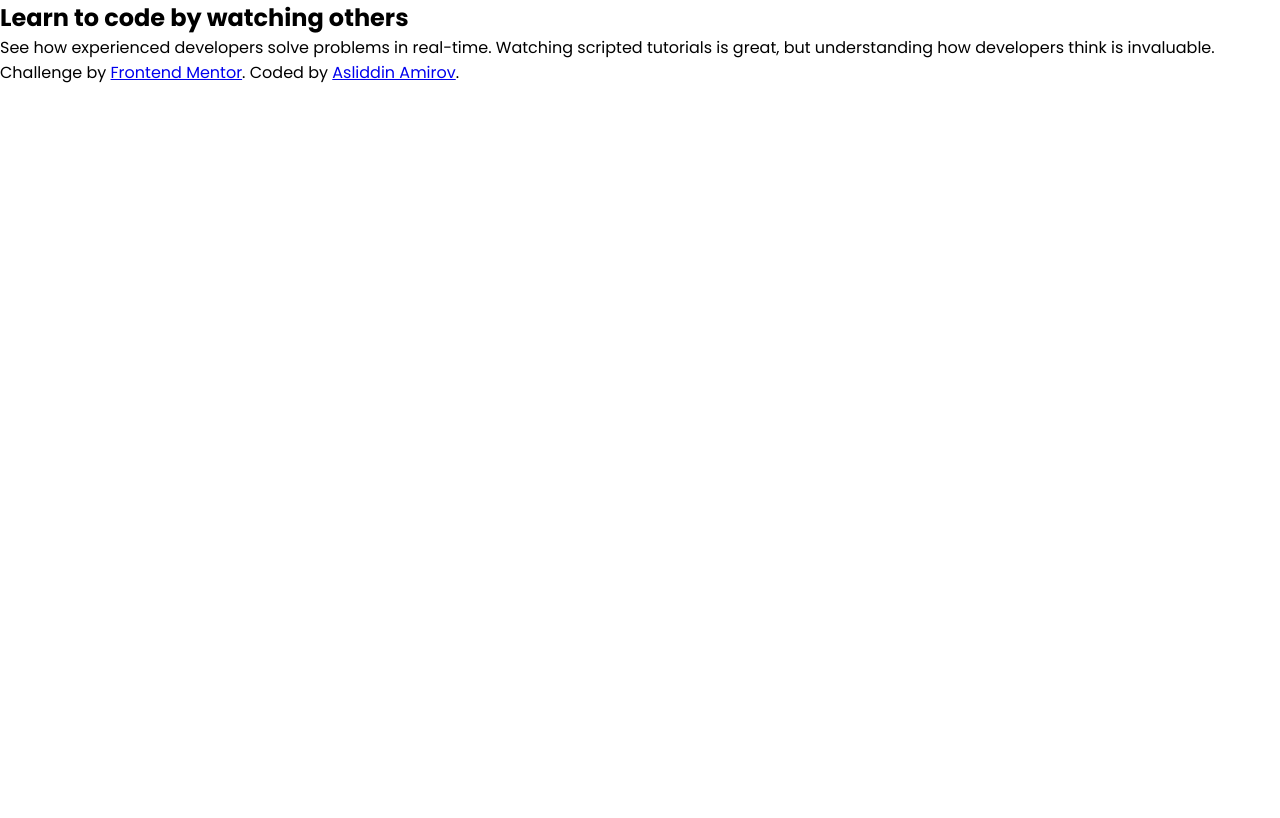
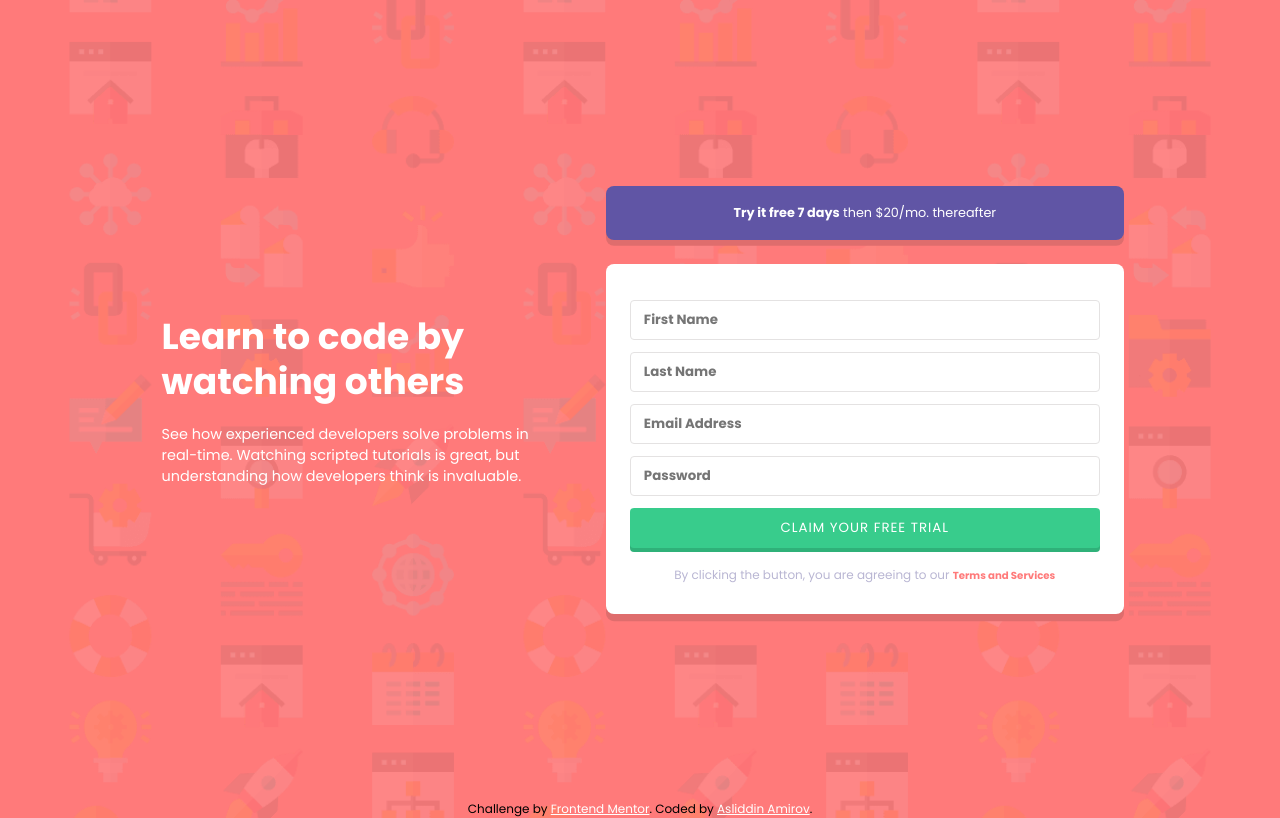
Before and after one commit to asliddinamir/project15-FM, a plain HTML site: page index.html in a window 1280 px wide. Drawn offline with Linux system fonts and the light colour scheme.

Commit message:
done desktop part

```diff
--- a/index.html
+++ b/index.html
@@ -19,11 +19,23 @@
       <p class="description">See how experienced developers solve problems in real-time. Watching scripted tutorials is
         great, but understanding how developers think is invaluable.</p>
     </div>
-    <div class="form">
-
+    <div class="signup">
+      <div class="free_trial">
+        <p><strong>Try it free 7 days</strong> then $20/mo. thereafter</p>
+      </div>
+      <form class="form_container">
+        <input type="text" placeholder="First Name">
+        <input type="text" placeholder="Last Name">
+        <input type="email" placeholder="Email Address">
+        <input type="password" placeholder="Password">
+        <button class="btn">Claim Your Free Trial</button>
+        <div class="register">
+          By clicking the button, you are agreeing to our
+          <span>Terms and Services</span>
+        </div>
+      </form>
     </div>
   </main>
-
 
   <footer>
     <p class="attribution">
--- a/style.css
+++ b/style.css
@@ -8,5 +8,117 @@
 
 body {
     font-family: 'Poppins', sans-serif;
+    background: url('./images/bg-intro-desktop.png') repeat center/cover #ff7a7a;
+    font-size: 1em;
+}
 
+.main {
+    display: flex;
+    align-items: center;
+    min-height: 100vh;
+    justify-content: center;
+    max-width: min(90vw, 1000px);
+    gap: 1em;
+    margin-left: auto;
+    margin-right: auto;
 }
+
+.info {
+    color: #fff;
+    text-align: left;
+    font-size: .9em;
+    padding: 1.5em;
+}
+
+.title {
+    font-size: 2.5em;
+    line-height: 1.25em;
+    margin-bottom: 20px;
+}
+
+.signup {
+    padding: 1em;
+    text-align: center;
+    display: flex;
+    gap: 1.5em;
+    flex-direction: column;
+    flex-wrap: nowrap;
+}
+
+.free_trial {
+    border-radius: 8px;
+    width: auto;
+    color: #fff;
+    box-shadow: 0px 0.45em 0px 0px #df6d6d;
+    background-color: #6055a5;
+    padding: 18px;
+    text-align: inherit;
+    font-size: 0.8em;
+}
+
+.form_container {
+    box-shadow: 0px 0.45em 0px 0px #df6d6d;
+    background-color: white;
+    padding: 1.5em;
+    position: relative;
+    border-radius: 8px;
+}
+
+input {
+    width: 100%;
+    height: 3em;
+    padding: 0 1em;
+    margin-top: 0.9em;
+    font-family: inherit;
+    font-weight: bolder;
+    border: 1px solid #e4e2e2;
+    border-radius: 4px;
+}
+
+.btn {
+    box-shadow: 0px 0.3em 0px 0px #2fb179;
+    border: none;
+    border-radius: 4px;
+    background-color: #38cc8c;
+    text-transform: uppercase;
+    color: white;
+    font-weight: lighter;
+    letter-spacing: 1px;
+    padding-top: 6px;
+    cursor: pointer;
+    width: 100%;
+    height: 3em;
+    padding: 0 1em;
+    margin-top: 0.9em;
+    font-family: inherit;
+}
+
+.btn:hover {
+    background-color: #2fb179;
+    box-shadow: 0px 0.3em 0px 0px #38cc8c;
+}
+
+.register {
+    display: block;
+    margin-top: 1em;
+    padding: 0.5em;
+    font-size: 0.75em;
+    color: #b9b6d3;
+}
+
+.register span {
+    color: #ff7a7a;
+    font-weight: bolder;
+    font-size: 0.85em;
+    cursor: pointer;
+}
+
+footer {
+    text-align: center;
+    font-size: 12px;
+    color: black;
+}
+
+footer a {
+    color: #fff;
+}
```
